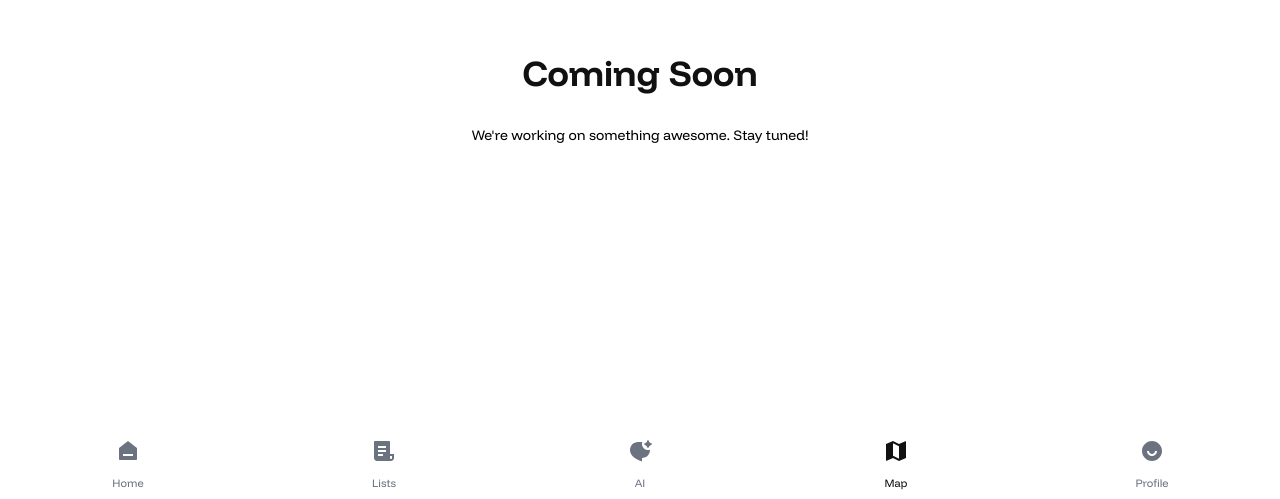
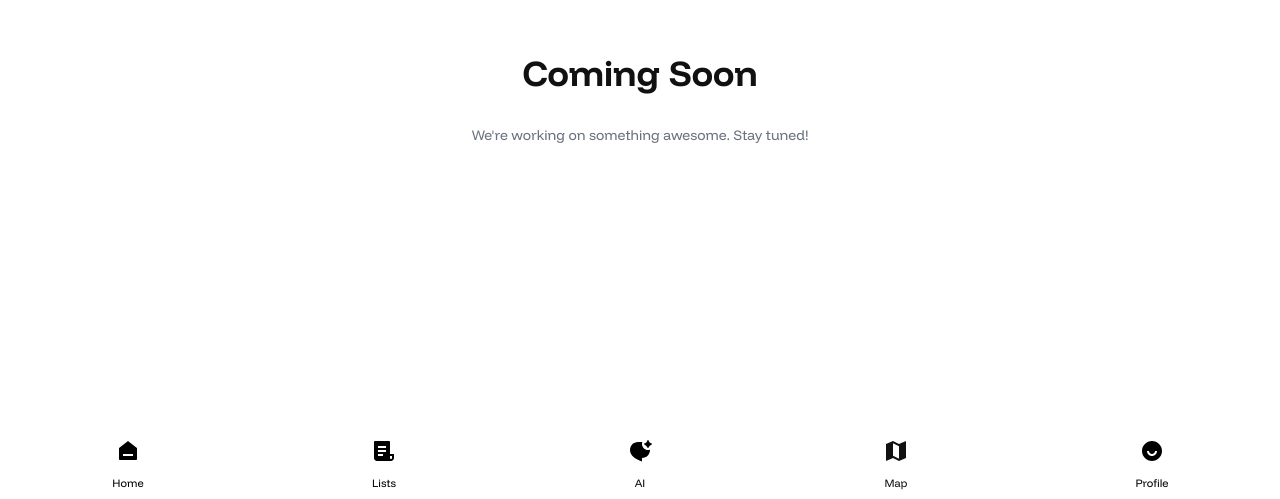
Before and after one commit to naimroslan/makan-mana, a React (Vite) app: page /map in a window 1280 px wide. Shown: the part 301-800 px from the top of the page. Built offline with nearby package versions, Linux system fonts and the light colour scheme; no server answers.

Commit message:
Update tailwind.config.ts
- Change the custom gray to text

```diff
--- a/tailwind.config.ts
+++ b/tailwind.config.ts
@@ -22,7 +22,7 @@ export default {
         danger: "#FF4C4C",
 
         dark: "#222222",
-        gray: "#6B7280",
+        text: "#6B7280",
       },
       borderRadius: {
         xl: "1rem",
```
